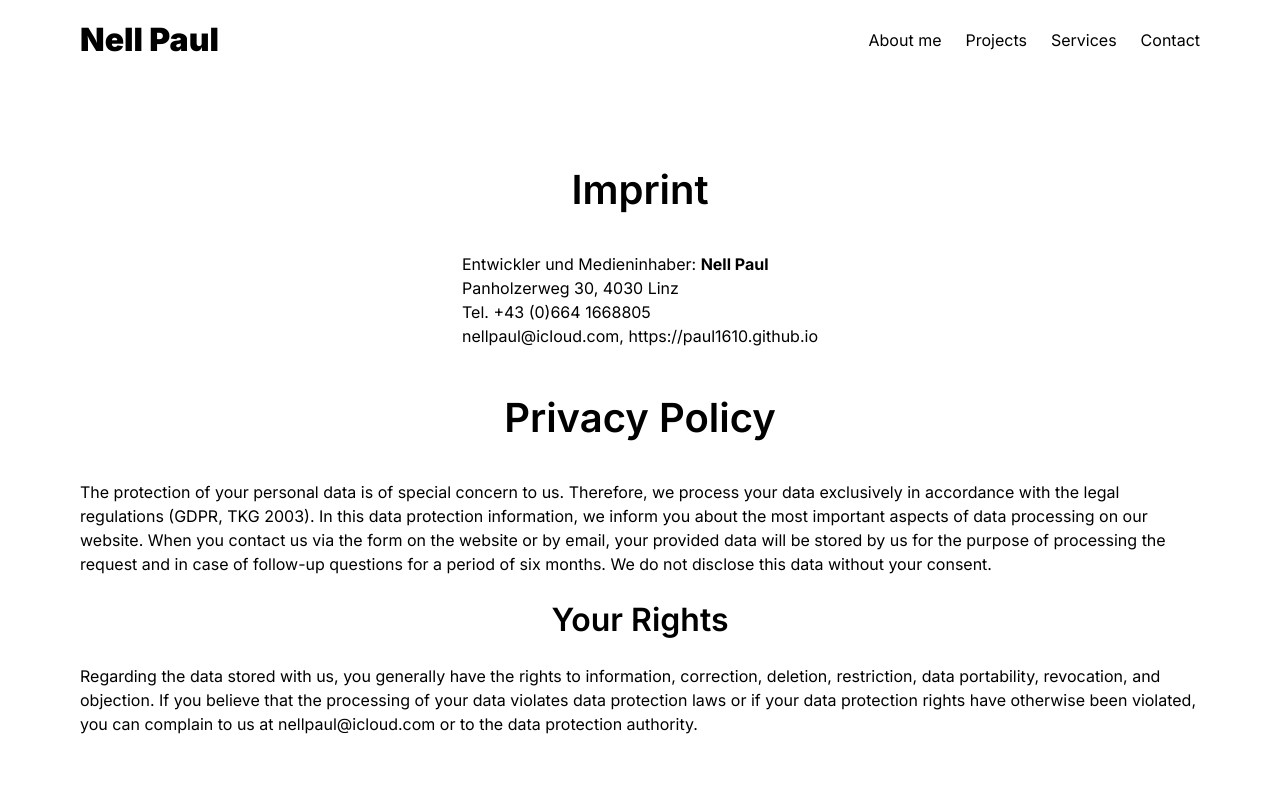
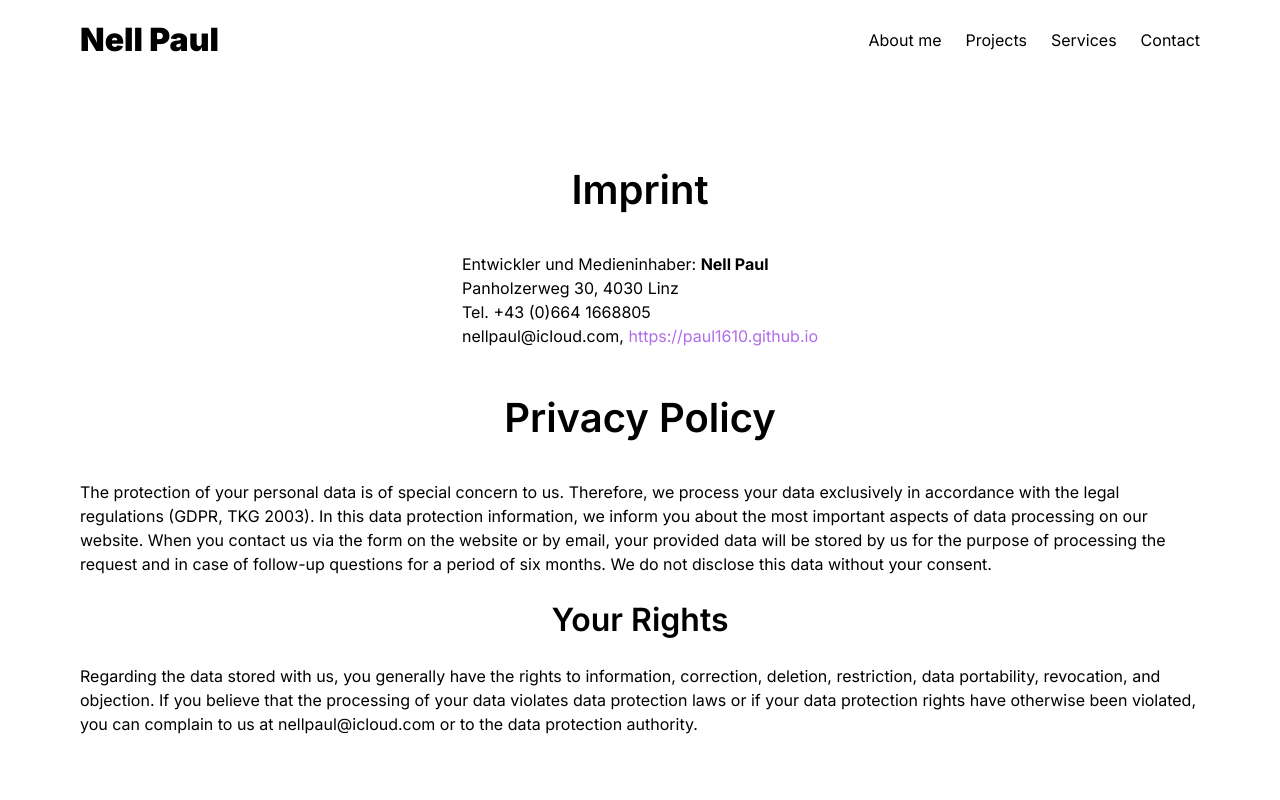
Before and after one commit to paul1610/paul1610.github.io, a Next.js app: page /en/imprint in a window 1280 px wide. Shown: the top 800 px of the page. Built offline with nearby package versions, Linux system fonts and the light colour scheme.

Commit message:
Disable german site

```diff
--- a/src/app/en/components/footer/Footer.tsx
+++ b/src/app/en/components/footer/Footer.tsx
@@ -41,7 +41,7 @@ export default function Footer () {
                 <br/>
 
                 <p><a href={"/en/imprint"} className={"link"}>Imprint</a></p>
-                <p><a href={""} className={"link"}>Privacy Policy</a></p>
+                <p><a href={"/en/imprint#privacy-policy"} className={"link"}>Privacy Policy</a></p>
 
                 <br/>
 
--- a/src/app/en/imprint/page.tsx
+++ b/src/app/en/imprint/page.tsx
@@ -7,12 +7,14 @@ export default function Download() {
                         <h2>Imprint</h2>
                     </div>
 
-                    <div className={"flex justify-center mt-8"}>
+                    <div className={"flex justify-center mt-8"} id={"privacy-policy"}>
                         <div>
                             <p>Entwickler und Medieninhaber: <b>Nell Paul</b></p>
                             <p>Panholzerweg 30, 4030 Linz</p>
                             <p>Tel. +43 (0)664 1668805</p>
-                            <p>nellpaul@icloud.com, https://paul1610.github.io</p>
+                            <p>nellpaul@icloud.com,
+                                <a href={"https://paul1610.github.io"} className={"link"}> https://paul1610.github.io</a>
+                            </p>
                         </div>
                     </div>
 
--- a/src/app/page.tsx
+++ b/src/app/page.tsx
@@ -4,7 +4,7 @@ import {redirect} from "next/navigation";
 
 export default function Home() {
     function changeLangLocation() {
-        redirect(navigator.language == 'de' ? '/de' : '/en');
+        redirect(navigator.language == 'de' ? '/en' : '/en'); // /de for german site
     }
 
     useEffect(() => {
```
